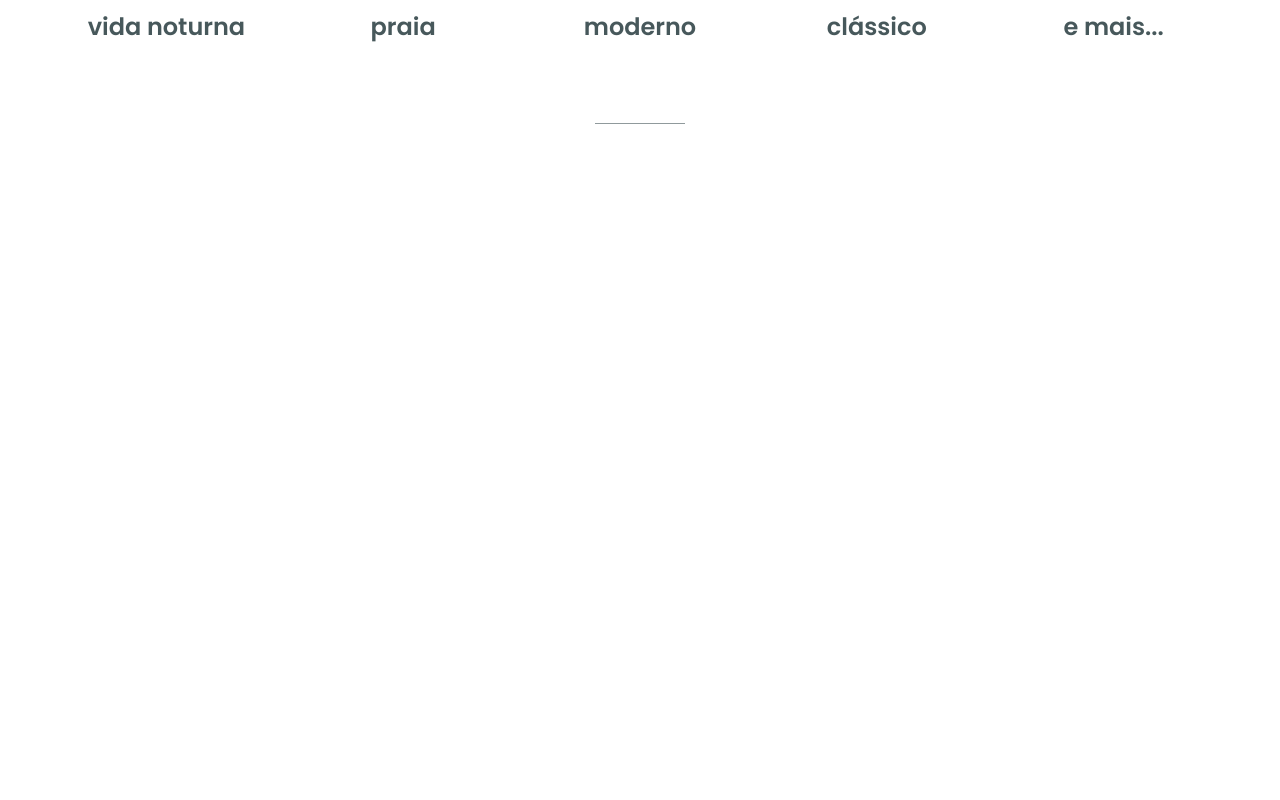
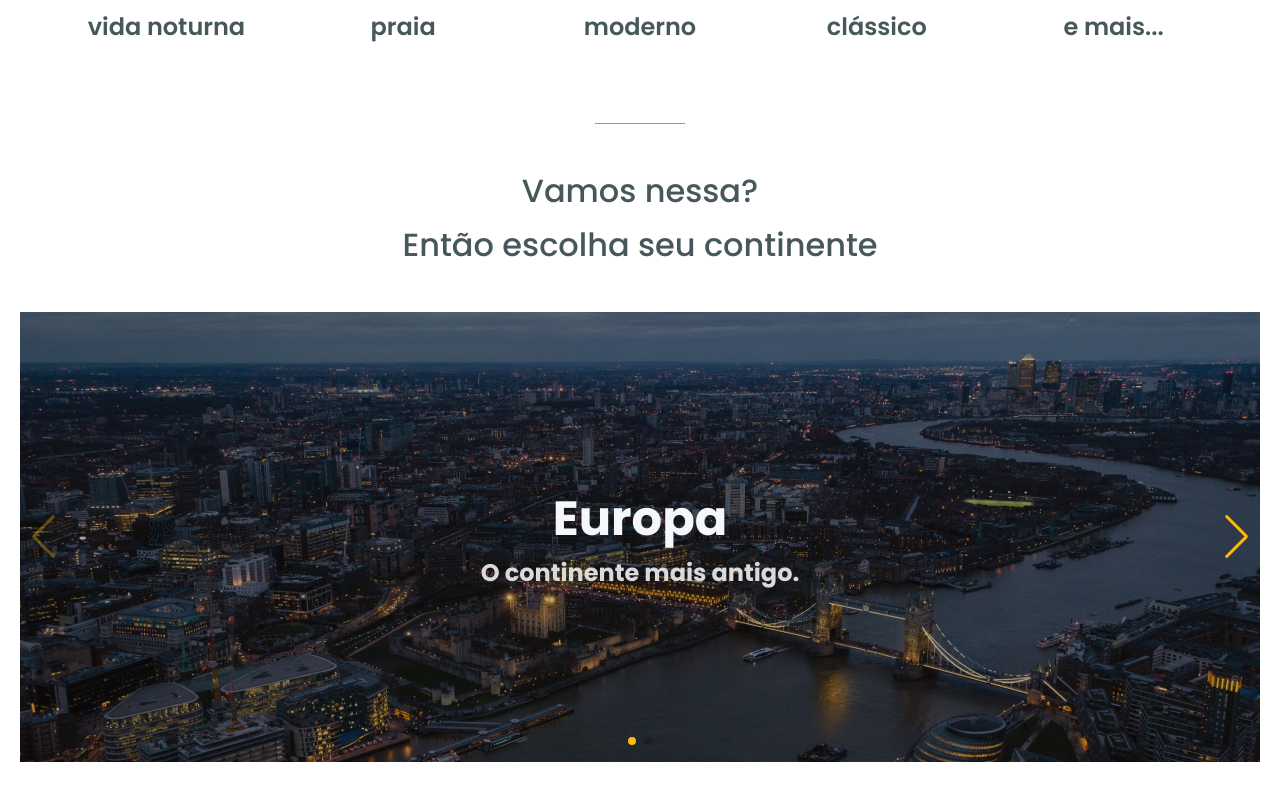
Before and after one commit to arrudadev/ignite-reactjs-worldtrip, a Next.js app: page / in a window 1280 px wide. Shown: the part 688-1488 px from the top of the page. Before the commit the page ends 852 px from the top, so only its background shows below. Built offline with nearby package versions, Linux system fonts and the light colour scheme.

Commit message:
style: finish the home page style

```diff
--- a/package.json
+++ b/package.json
@@ -17,7 +17,8 @@
     "next": "11.1.2",
     "react": "17.0.2",
     "react-dom": "17.0.2",
-    "react-icons": "^4.2.0"
+    "react-icons": "^4.2.0",
+    "swiper": "^7.0.5"
   },
   "devDependencies": {
     "@commitlint/cli": "^13.1.0",
--- a/src/pages/index.tsx
+++ b/src/pages/index.tsx
@@ -1,8 +1,16 @@
-import { Divider, Flex, Heading } from '@chakra-ui/react';
+import { Box, Divider, Flex, Heading, Text } from '@chakra-ui/react';
+import SwiperCore, { Navigation, Pagination } from 'swiper';
+import { Swiper, SwiperSlide } from 'swiper/react';
 
 import { BannerHome } from '../components/Banner/Home';
 import { Header } from '../components/Header';
 import { TravelTypes } from '../components/TravelTypes';
+
+import 'swiper/css';
+import 'swiper/css/navigation';
+import 'swiper/css/pagination';
+
+SwiperCore.use([Navigation, Pagination]);
 
 export default function Home() {
   return (
@@ -16,6 +24,109 @@ export default function Home() {
       <Flex mt="80px" mb="40px" alignItems="center" justifyContent="center">
         <Divider w="90px" borderColor="gray.900" />
       </Flex>
+
+      <Flex mb="40px" alignItems="center" justifyContent="center">
+        <Heading
+          as="h2"
+          fontWeight="500"
+          fontSize="32px"
+          lineHeight="54px"
+          color="gray.900"
+          textAlign="center"
+        >
+          Vamos nessa? <br />
+          Então escolha seu continente
+        </Heading>
+      </Flex>
+
+      <Swiper
+        navigation
+        pagination={{ clickable: true }}
+        style={{
+          height: '450px',
+          width: '100%',
+          maxWidth: '1240px',
+          marginBottom: '40px',
+          // eslint-disable-next-line
+          // @ts-ignore
+          '--swiper-navigation-color': '#FFBA08',
+          '--swiper-pagination-color': '#FFBA08',
+        }}
+      >
+        <SwiperSlide>
+          <Box
+            bgImage="/continents/europe.png"
+            bgSize="cover"
+            height="100%"
+            width="100%"
+          >
+            <Flex
+              position="absolute"
+              flexDir="column"
+              alignItems="center"
+              justifyContent="center"
+              height="100%"
+              width="100%"
+            >
+              <Heading
+                as="h3"
+                color="gray.50"
+                fontWeight="700"
+                fontSize={['24px', '48px']}
+                lineHeight={['36px', '72px']}
+              >
+                Europa
+              </Heading>
+
+              <Text
+                color="gray.300"
+                fontWeight="700"
+                fontSize={['14px', '24px']}
+                lineHeight={['21px', '36px']}
+              >
+                O continente mais antigo.
+              </Text>
+            </Flex>
+          </Box>
+        </SwiperSlide>
+
+        <SwiperSlide>
+          <Box
+            bgImage="/continents/europe.png"
+            bgSize="cover"
+            height="100%"
+            width="100%"
+          >
+            <Flex
+              position="absolute"
+              flexDir="column"
+              alignItems="center"
+              justifyContent="center"
+              height="100%"
+              width="100%"
+            >
+              <Heading
+                as="h3"
+                color="gray.50"
+                fontWeight="700"
+                fontSize={['24px', '48px']}
+                lineHeight={['36px', '72px']}
+              >
+                Europa
+              </Heading>
+
+              <Text
+                color="gray.300"
+                fontWeight="700"
+                fontSize={['14px', '24px']}
+                lineHeight={['21px', '36px']}
+              >
+                O continente mais antigo.
+              </Text>
+            </Flex>
+          </Box>
+        </SwiperSlide>
+      </Swiper>
     </>
   );
 }
```
Also changed, not shown: public/continents/europe.png (added), 1 other file (tests, documents, lock files or other folders).
